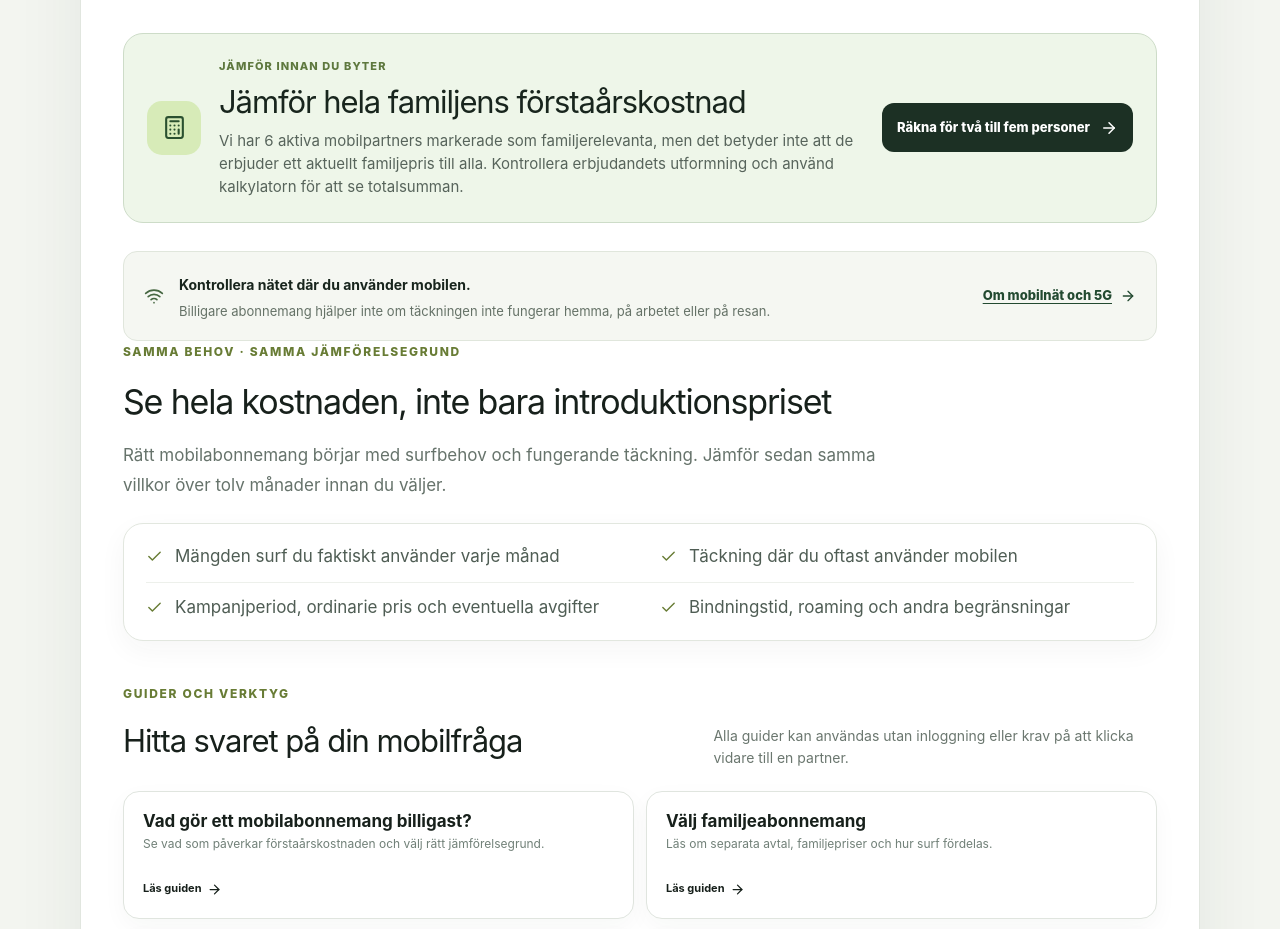
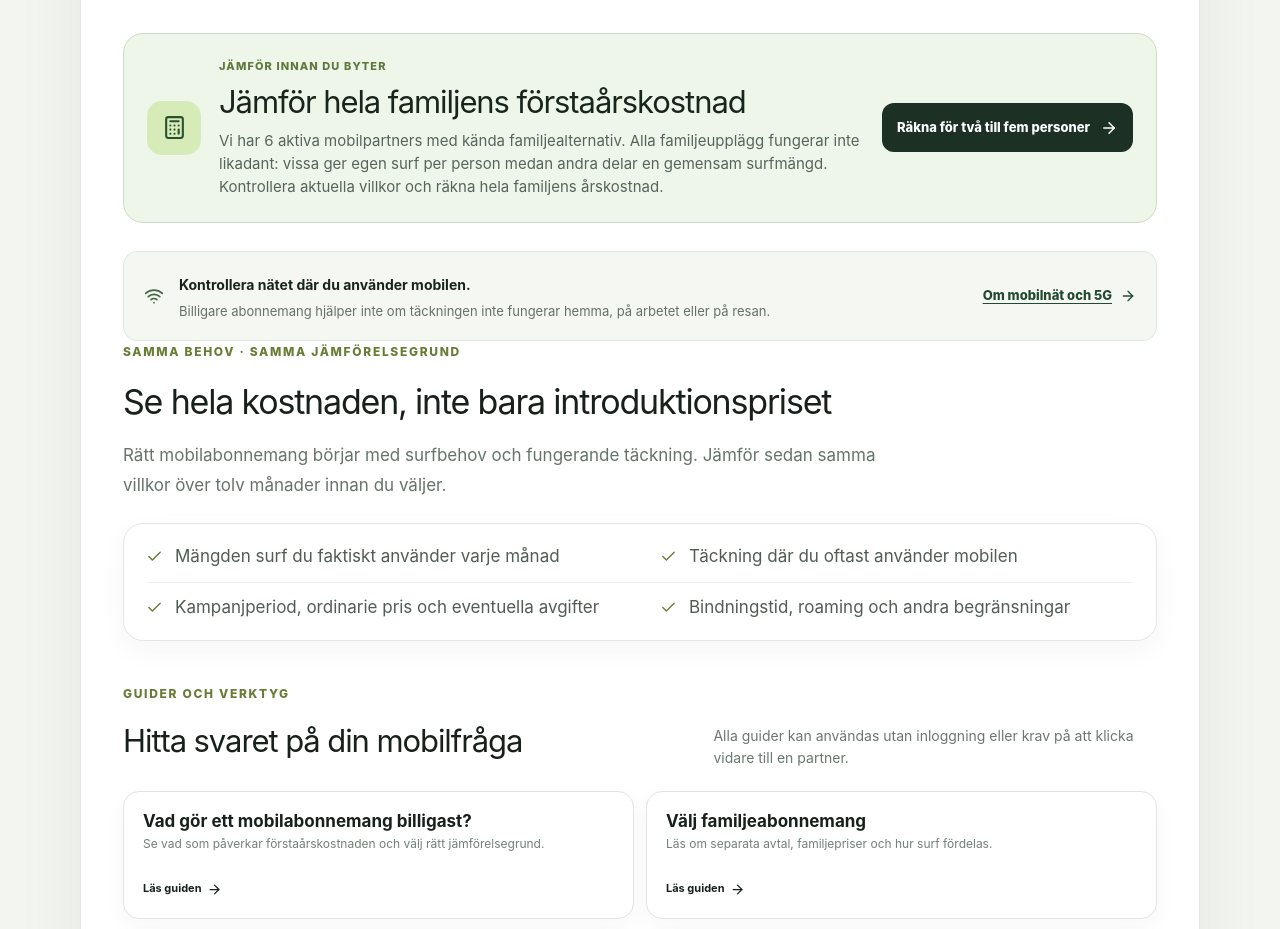
Before and after one commit to arvidlandin-cpu/sankkostnaden, a Next.js app: page /mobil in a window 1280 px wide. Shown: the part 2200-3129 px from the top of the page. Built offline with nearby package versions, Linux system fonts and the light colour scheme.

Commit message:
Explain shared versus personal family data plans without inventing prices

```diff
--- a/components/MobileMarketGateway.tsx
+++ b/components/MobileMarketGateway.tsx
@@ -91,7 +91,7 @@ export default function MobileMarketGateway(){
       <div>
         <p className={styles.eyebrow}>JÄMFÖR INNAN DU BYTER</p>
         <h2 id='mobile-family-heading'>Jämför hela familjens förstaårskostnad</h2>
-        <p>Vi har {familyRelevant.length} aktiva mobilpartners markerade som familjerelevanta, men det betyder inte att de erbjuder ett aktuellt familjepris till alla. Kontrollera erbjudandets utformning och använd kalkylatorn för att se totalsumman.</p>
+        <p>Vi har {familyRelevant.length} aktiva mobilpartners med kända familjealternativ. Alla familjeupplägg fungerar inte likadant: vissa ger egen surf per person medan andra delar en gemensam surfmängd. Kontrollera aktuella villkor och räkna hela familjens årskostnad.</p>
       </div>
       <Link href='/mobil/lonar-sig-familjeabonnemang/' onClick={()=>pathClick('family_total_cost')}>Räkna för två till fem personer <ArrowRight size={18}/></Link>
     </section>
```
